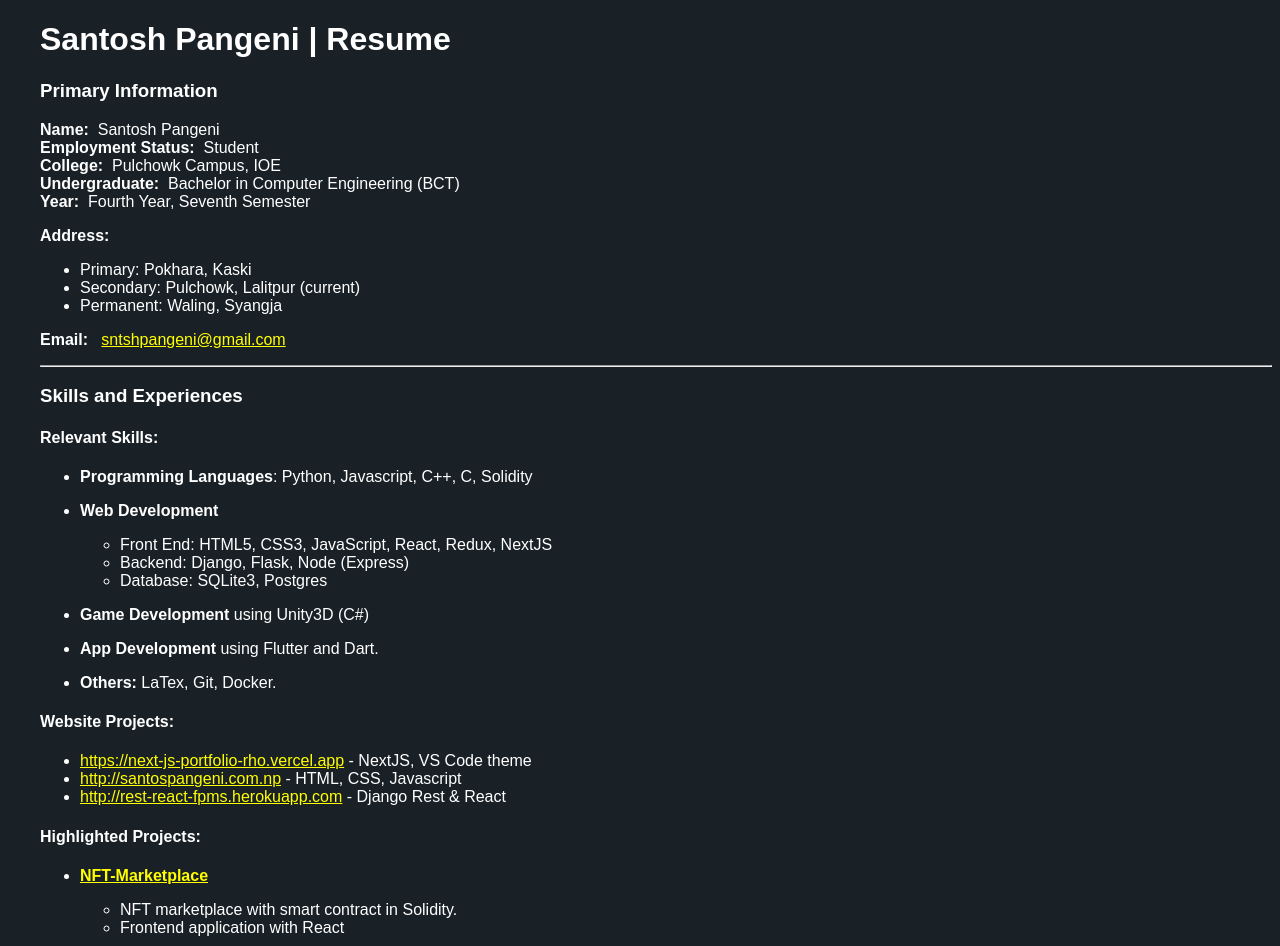
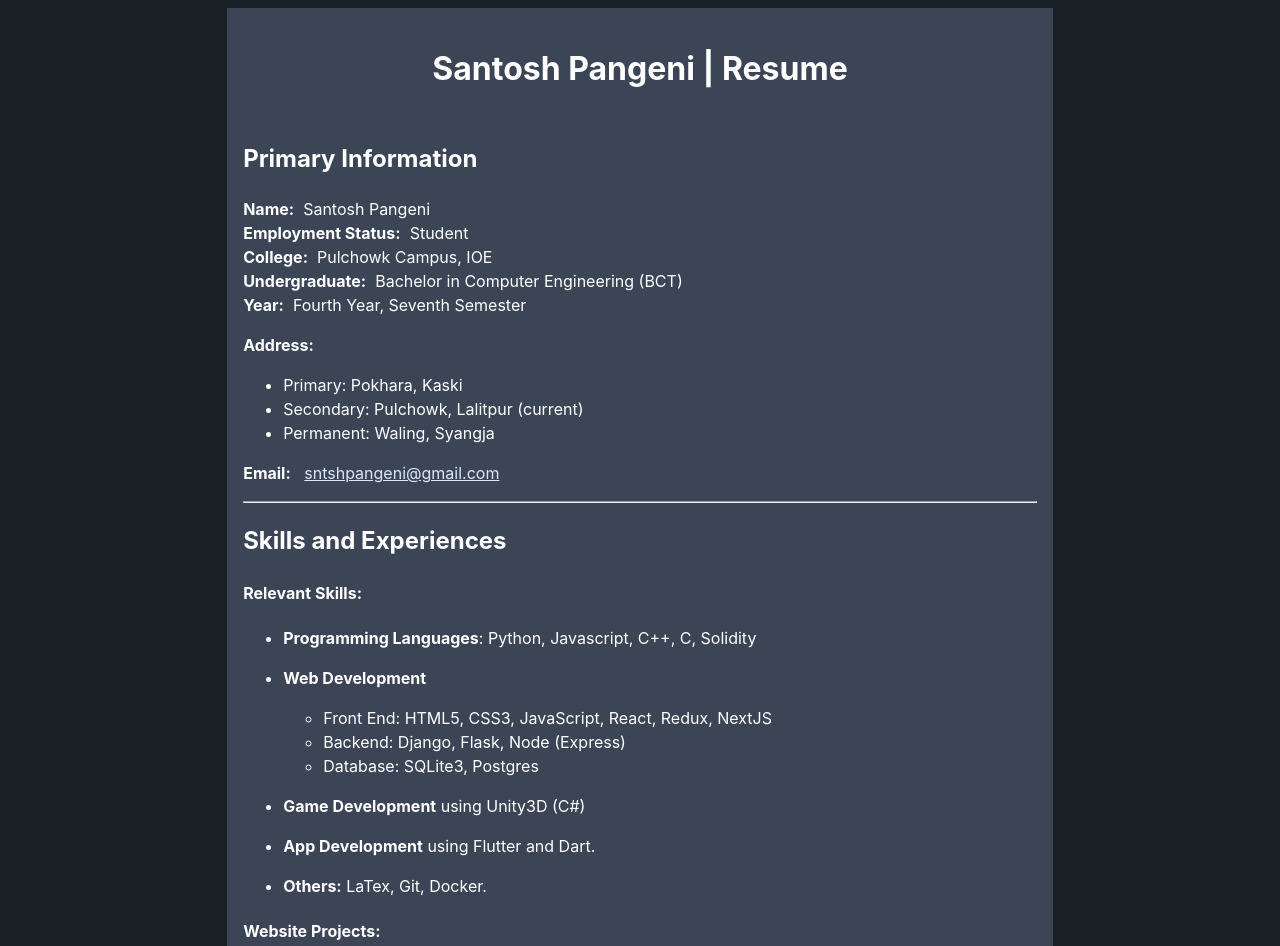
Before and after one commit to Santosh-p23/sntsh.github.io, a website: page assets/resume.html in a window 1280 px wide. Shown: the top 946 px of the page. Drawn offline with nearby package versions, Linux system fonts and the light colour scheme; files that its build step writes are made by us from their sources.

Commit message:
css-changed

```diff
--- a/assets/resume.html
+++ b/assets/resume.html
@@ -6,7 +6,7 @@
     <meta http-equiv="X-UA-Compatible" content="IE=edge" />
     <meta name="viewport" content="width=device-width, initial-scale=1.0" />
     <link rel="stylesheet" href="https://cdn.jsdelivr.net/gh/devicons/devicon@v2.15.1/devicon.min.css" />
-    <link rel="stylesheet" href="css/resume.css" />
+    <link rel="stylesheet" href="../css/resume.css" />
     <title>Santosh Pangeni</title>
 
 
@@ -15,8 +15,8 @@
 
 <body>
     <div class="container">
-        <h1 id="santosh-pangeni--resume">Santosh Pangeni | Resume</h1>
-        <h3 id="primary-information">Primary Information</h3>
+        <h1 class="center" id="santosh-pangeni--resume">Santosh Pangeni | Resume</h1>
+        <h2 id="primary-information">Primary Information</h2>
         <p><strong>Name:</strong>&nbsp; Santosh Pangeni <br/>
             <strong>Employment Status:</strong>&nbsp; Student<br/>
             <strong>College:</strong>&nbsp; Pulchowk Campus, IOE <br/>
@@ -30,7 +30,7 @@
         </ul>
         <p><strong>Email:</strong> &nbsp; <a href="mailto:&#x73;&#110;&#x74;&#x73;&#104;&#112;&#x61;&#x6e;&#103;&#101;&#110;&#105;&#x40;&#103;&#109;&#97;&#x69;&#x6c;&#x2e;&#99;&#111;&#x6d;">&#x73;&#110;&#x74;&#x73;&#104;&#112;&#x61;&#x6e;&#103;&#101;&#110;&#105;&#x40;&#103;&#109;&#97;&#x69;&#x6c;&#x2e;&#99;&#111;&#x6d;</a></p>
         <hr>
-        <h3 id="skills-and-experiences">Skills and Experiences</h3>
+        <h2 id="skills-and-experiences">Skills and Experiences</h2>
         <h4 id="relevant-skills">Relevant Skills:</h4>
         <ul>
             <li>
@@ -124,6 +124,7 @@
         <ul>
             <li>DeepLearning (Coursera)</li>
             <li>Neural Networks (Coursera)</li>
+            <li>Blockchain Specialization (Coursera)</li>
             <li>Django (freecodecamp.org)</li>
             <li>React (scrimba)</li>
         </ul>
--- a/css/resume.css
+++ b/css/resume.css
@@ -1,15 +1,27 @@
 body {
-    font-family: "Poppins", sans-serif;
+    font-family: -apple-system, BlinkMacSystemFont, "Segoe UI", Helvetica, Arial, sans-serif, "Apple Color Emoji", "Segoe UI Emoji";
+    /* justify-content: center; */
     background-color: #192127;
-    color: white;
+    ;
 }
 
 a {
-    color: yellow;
+    color: #d9e7f7;
+}
+
+.center {
+    text-align: center;
+    margin-bottom: 3rem;
 }
 
 .container {
-    margin-left: 2rem;
+    margin: auto;
+    padding: 1rem;
+    background-color: #3b4556;
+    color: white;
+    width: 210mm;
+    line-height: 1.5;
+    word-wrap: break-word;
 }
 
 @media (max-width: 75rem) {
```
